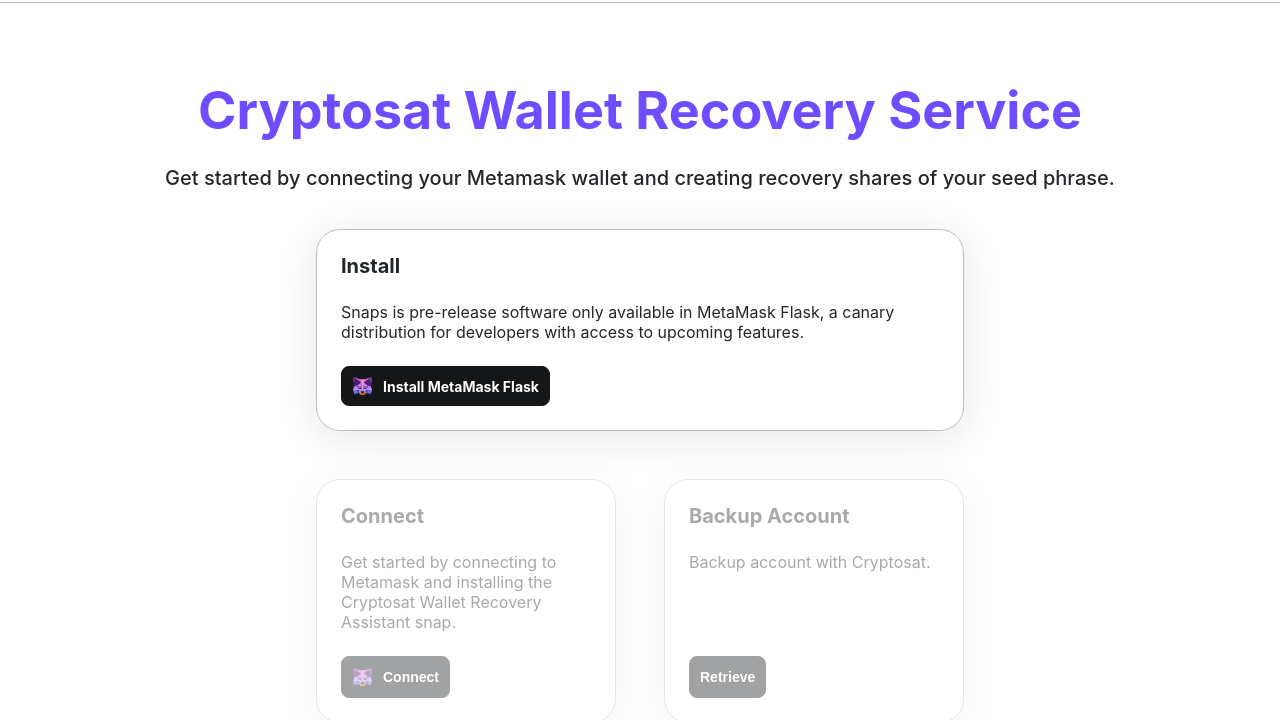
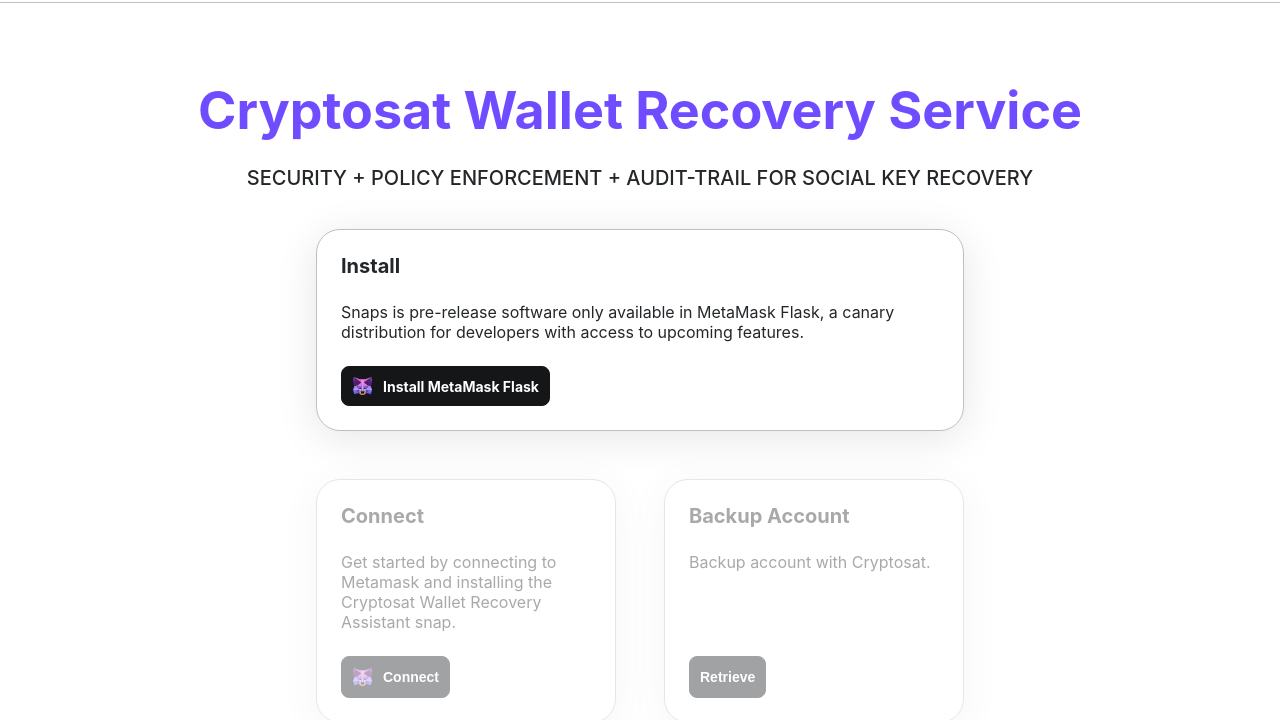
Before and after one commit to cryptosat/satlock, a Gatsby site in the folder packages/site/: page / in a window 1280 px wide. Shown: the part 96-816 px from the top of the page. Built offline with nearby package versions, Linux system fonts and the light colour scheme; Gatsby itself is replaced by a stand-in of ours.

Commit message:
Updated subtitle

```diff
--- a/packages/site/src/pages/index.tsx
+++ b/packages/site/src/pages/index.tsx
@@ -6,7 +6,6 @@
   getSnap,
   isLocalSnap,
   snapFunc,
-  approveRecovery,
   shouldDisplayReconnectButton,
 } from '../utils';
 import {
@@ -168,8 +167,7 @@
         <Span>Cryptosat Wallet Recovery Service</Span>
       </Heading>
       <Subtitle>
-        Get started by connecting your Metamask wallet and creating recovery
-        shares of your seed phrase.
+        SECURITY + POLICY ENFORCEMENT + AUDIT-TRAIL FOR SOCIAL KEY RECOVERY
       </Subtitle>
       <CardContainer>
         {state.error && (
```
